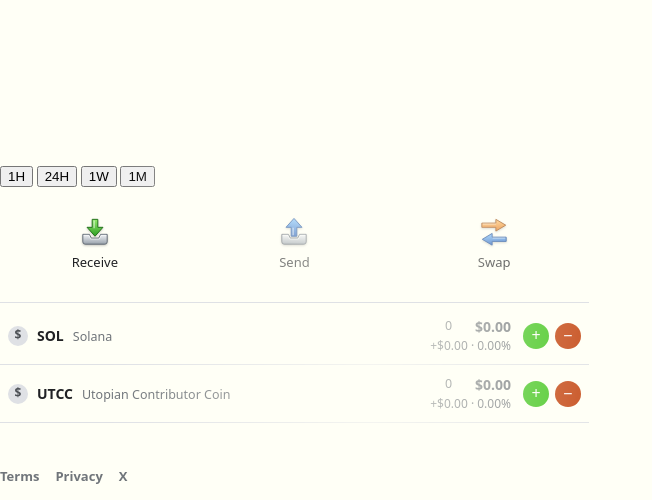
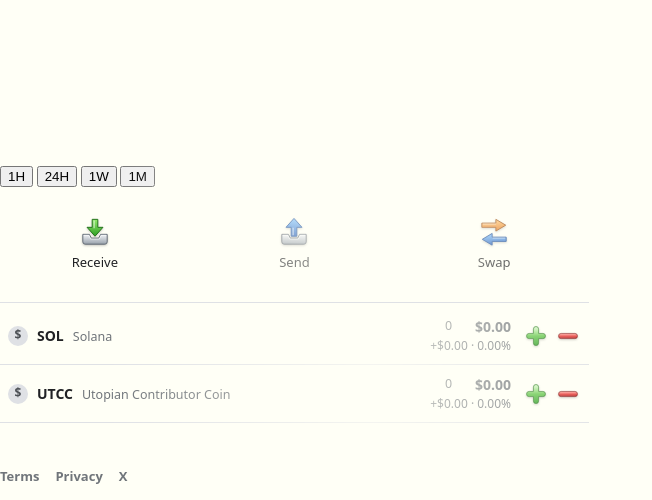
Before and after one commit to Utopian-Contributors/utopian-go, a website with bundled scripts: page client/wallet.html in a window 1280 px wide. Shown: the part 300-800 px from the top of the page, without its empty margins (0-652 px from the left). Built offline with nearby package versions, Linux system fonts and the light colour scheme.

Commit message:
feat: skeu-icons plus and minus for buy, sell and save

```diff
--- a/client/social/main.js
+++ b/client/social/main.js
@@ -453,7 +453,8 @@ function react(kind, post, inDetail, label, props) {
 }
 
 function postActions(post, inDetail, comments) {
-  const plus = react("plus", post, inDetail, post.saved ? "−" : "+", {
+  // No label: social.css draws the mark into the empty button.
+  const plus = react("plus", post, inDetail, "", {
     class: post.saved ? "act plus saved" : "act plus",
     "aria-label": post.saved ? "Remove from saved" : "Save",
   });
--- a/client/wallet.css
+++ b/client/wallet.css
@@ -454,18 +454,13 @@ a:hover {
 }
 
 /*
- * Buy and sell, per position.
+ * Buy and sell, per position: skeu-icons' plus and minus (client/ic-plus.svg,
+ * ic-minus.svg), standing on the row like the marks on the tiles above.
  *
- * The same two fills the trade dialog's own action button uses, so pressing
- * the green one leads to a green "Review buy" and the orange one to an orange
- * "Review sell" — the direction is stated once and never changes colour on the
- * way. Stated once literally now: both are the --buy/--buy-ink pair off the
- * palette, which is what keeps this circle and the dialog's button the same
- * green after dark, when the green is the one that glows.
- *
- * Sell does not move. Orange is orange under either sky, and a direction told
- * by colour needs the two ends to stay told apart more than it needs both to
- * follow the theme.
+ * The colours are the drawings' own, the same under either sky: a green plus
+ * that leads to the dialog's green "Review buy", and a red minus that leads to
+ * its orange "Review sell". The two ends stay told apart by shape as well as
+ * colour, which the palette's pair did not need to be.
  */
 .wl-act {
   display: flex;
@@ -475,31 +470,21 @@ a:hover {
 .wl-t {
   width: 26px;
   height: 26px;
-  /*
-   * The glyph, not the box. "+" and "−" are drawn on the font's math axis,
-   * which sits above the middle of the line box, so flex centring alone leaves
-   * both sitting low in the circle. Two pixels off the bottom lifts the
-   * content box by one and puts the bar where the eye expects it.
-   */
-  padding: 0 0 2px;
+  padding: 0;
   border: 0;
   border-radius: 50%;
-  background: var(--buy);
-  color: var(--buy-ink);
-  font: 500 16px/1 var(--ff);
-  display: flex;
-  align-items: center;
-  justify-content: center;
+  background: url("/ic-plus.svg") center / 22px no-repeat;
+  filter: drop-shadow(0 1px 1px rgb(0 0 0 / 0.22));
   cursor: pointer;
   transition: filter 0.15s;
 }
 
 .wl-sell {
-  background: #c2410c;
+  background-image: url("/ic-minus.svg");
 }
 
 .wl-t:hover:not(:disabled) {
-  filter: brightness(1.12);
+  filter: drop-shadow(0 1px 1px rgb(0 0 0 / 0.22)) brightness(1.12);
 }
 
 .wl-t:focus-visible {
--- a/client/wallet.html
+++ b/client/wallet.html
@@ -138,14 +138,14 @@
               <span class="wl-amt">0</span>
               <span class="wl-usd">$0.00</span>
               <span class="wl-d">+$0.00 · 0.00%</span>
-              <span class="wl-act"><span class="wl-t">+</span><span class="wl-t wl-sell">−</span></span>
+              <span class="wl-act"><span class="wl-t"></span><span class="wl-t wl-sell"></span></span>
             </div>
             <div class="wl-r wl-own wl-sk" aria-hidden="true">
               <span class="wl-id"><span class="wl-ic wl-coin">$</span><span class="wl-sym">UTCC</span><span class="wl-nm">Utopian Contributor Coin</span></span>
               <span class="wl-amt">0</span>
               <span class="wl-usd">$0.00</span>
               <span class="wl-d">+$0.00 · 0.00%</span>
-              <span class="wl-act"><span class="wl-t">+</span><span class="wl-t wl-sell">−</span></span>
+              <span class="wl-act"><span class="wl-t"></span><span class="wl-t wl-sell"></span></span>
             </div>
           </div>
           <p class="wl-n" id="wl-n" hidden></p>
--- a/client/wallet/main.js
+++ b/client/wallet/main.js
@@ -174,7 +174,7 @@ function paintRows() {
 
 /**
  * Buy or sell in the dialog the rest of the site trades in. With a label it is
- * the side panel's pill; without, a row's round + or −.
+ * the side panel's pill; without, a row's + or − mark (ic-plus / ic-minus).
  */
 async function openTrade(h, mode) {
   try {
@@ -201,7 +201,7 @@ function trade(h, mode, label) {
   return el("button", {
     class: label ? "wl-cta tp-buy" : `wl-t${selling ? " wl-sell" : ""}`,
     type: "button",
-    text: label ? title : selling ? "−" : "+",
+    text: label ? title : null,
     title,
     "aria-label": title,
     onclick: async (e) => {
```
Also changed, not shown: client/social.css (+18 -3 lines).
